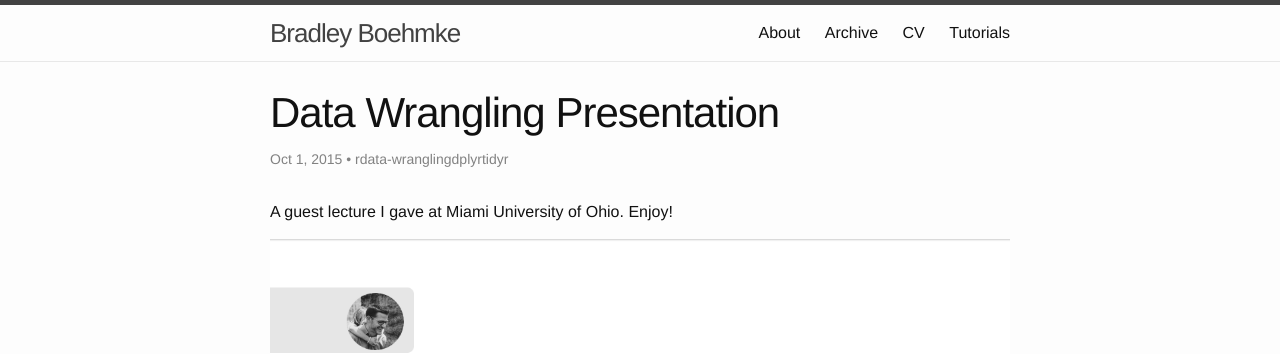
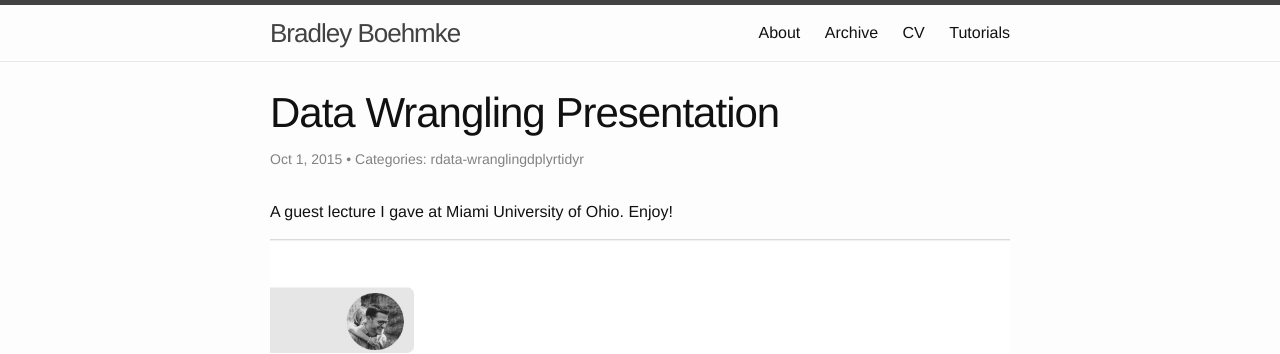
Before and after one commit to bradleyboehmke/bradleyboehmke, a Jekyll site: the page built from _posts/2015-12-28-data-wrangling-presentation.md, in a window 1280 px wide. Shown: the top 354 px of the page. Built offline with Jekyll 4.4.1, drawn with Linux system fonts in a browser that asks for light colours.

Commit message:
Update post.html

```diff
--- a/_layouts/post.html
+++ b/_layouts/post.html
@@ -5,7 +5,7 @@
 
   <header class="post-header">
     <h1 class="post-title">{{ page.title }}</h1>
-    <p class="post-meta">{{ page.date | date: "%b %-d, %Y" }}{% if page.author %} • {{ page.author }}{% endif %}{% if page.meta %} • {{ page.meta }}{% endif %}{% if page.categories %} • {{ page.categories }}{% endif %}</p>
+    <p class="post-meta">{{ page.date | date: "%b %-d, %Y" }}{% if page.author %} • {{ page.author }}{% endif %}{% if page.meta %} • {{ page.meta }}{% endif %}{% if page.categories %} • Categories: {{ page.categories }}{% endif %}</p>
   </header>
 
   <article class="post-content">
```
